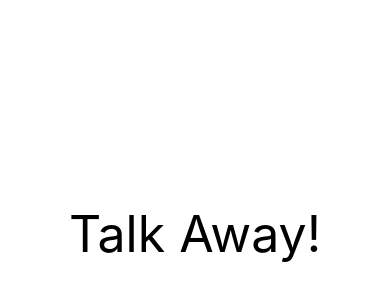
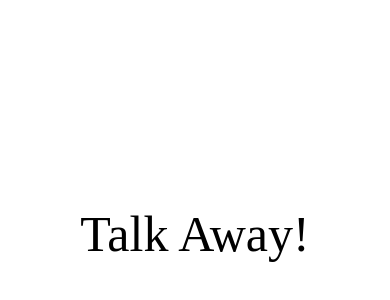
Before and after one commit to olivmath/talkaway, a React Native app: screen / in a window 390 px wide. Shown: the part 188-488 px from the top of the page. Built offline with nearby package versions, Linux system fonts and the light colour scheme.

Commit message:
remove(screens/home): styled components

```diff
--- a/src/screens/Home/index.tsx
+++ b/src/screens/Home/index.tsx
@@ -1,10 +1,10 @@
-import { Text } from "react-native";
-import { Container } from "./styles";
+import { View, Text } from "react-native";
+import { styles } from "./styles";
 
 export function Home() {
   return (
-    <Container>
-      <Text style={{ fontSize: 50 }}>Talk Away!</Text>
-    </Container>
+    <View style={styles.container}>
+      <Text style={styles.text}>Talk Away!</Text>
+    </View>
   );
 }
--- a/src/screens/Home/styles.ts
+++ b/src/screens/Home/styles.ts
@@ -1,7 +1,13 @@
-import styled from "styled-components/native";
+import { StyleSheet } from "react-native";
 
-export const Container = styled.View`
-  flex: 1;
-  align-items: center;
-  justify-content: center;
-`;
+export const styles = StyleSheet.create({
+  container: {
+    flex: 1,
+    alignItems: "center",
+    justifyContent: "center",
+  },
+  text: {
+    fontSize: 50,
+    fontFamily: "ROBOTO_LIGHT",
+  },
+});
```
